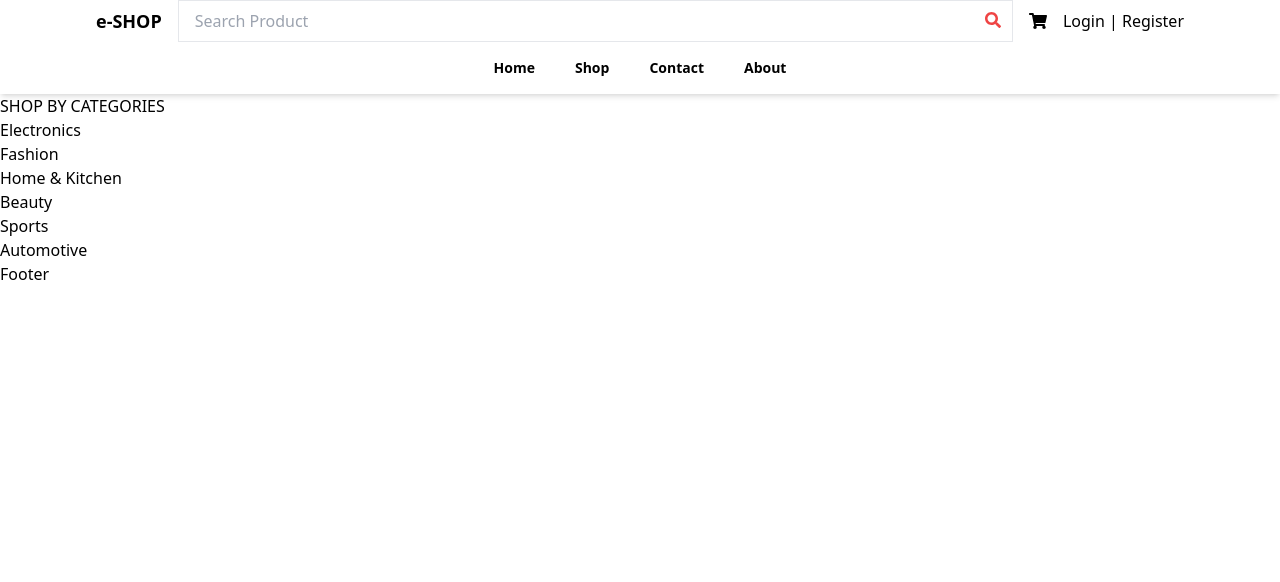
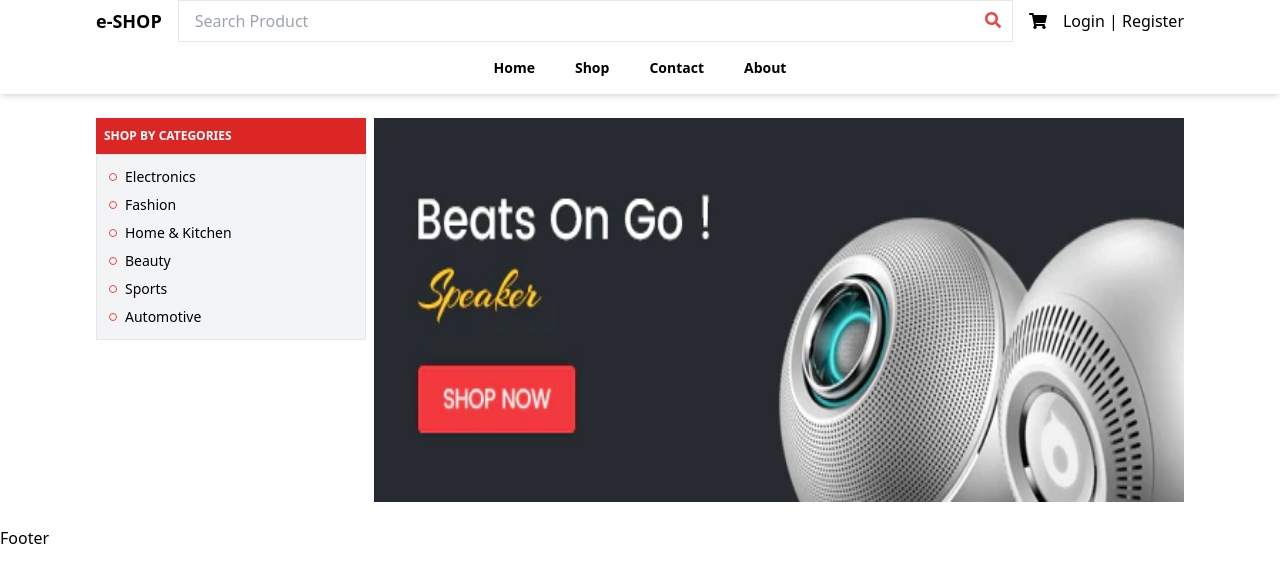
Before and after one commit to ADILAHAMEDK/ecommerce_website_with_redux_toolkit_tailwindcss, a React (Create React App) app: page / in a window 1280 px wide. Shown: the top 582 px of the page. Built offline with nearby package versions, Linux system fonts and the light colour scheme.

Commit message:
category and banner

```diff
--- a/src/assets/data.jsx
+++ b/src/assets/data.jsx
@@ -1,3 +1,5 @@
+import banner1 from '../assets/images/Multi-Banner-3.webp'
+
 export const categories = [
     "Electronics",
     "Fashion",
@@ -6,3 +8,9 @@
     "Sports",
     "Automotive"
 ];
+
+
+export const assets = {
+    banner1:banner1,
+
+};
--- a/src/pages/Home.jsx
+++ b/src/pages/Home.jsx
@@ -1,25 +1,29 @@
-import React from 'react'
-import { categories } from '../assets/data'
+import React from "react";
+import { assets, categories } from "../assets/data";
 
 const Home = () => {
   return (
-    <div>
-        <div>
-            <div>
-                <div>
-                    <h1>SHOP BY CATEGORIES</h1>
-                </div>
-                <ul>
-                    {categories.map((item, index)=>(
-                        <li key={index}>{item}</li>
+    <div className="bg-white my-2 px-4 md:px-16 lg:px-24">
+      <div className="container mx-auto py-4 flex flex-col md:flex-row space-x-2">
+        <div className="w-full md:w-3/12">
+          <h1 className="bg-red-600 text-white text-xs font-bold px-2 py-2.5">
+            SHOP BY CATEGORIES
+          </h1>
+          <ul className="space-y-2 bg-gray-100 p-3 border">
+            {categories.map((item, index) => (
+              <li key={index} className="flex items-center text-sm font-medium">
+                <div className="w-2 h-2 border border-red-500 rounded-full mr-2"></div>
+                {item}
+              </li>
+            ))}
+          </ul>
+        </div>
+        <div className="w-full md:w-9/12 mt-8 md:mt-0 h-96">
+          <img src={assets.banner1} alt="img" className="w-full h-full" />
+        </div>
+      </div>
+    </div>
+  );
+};
 
-                    ))}
-                </ul>
-                <div></div>
-            </div>
-        </div>
-    </div>
-  )
-}
-
-export default Home
+export default Home;
```
Also changed, not shown: src/assets/images/Multi-Banner-3.webp (added).
